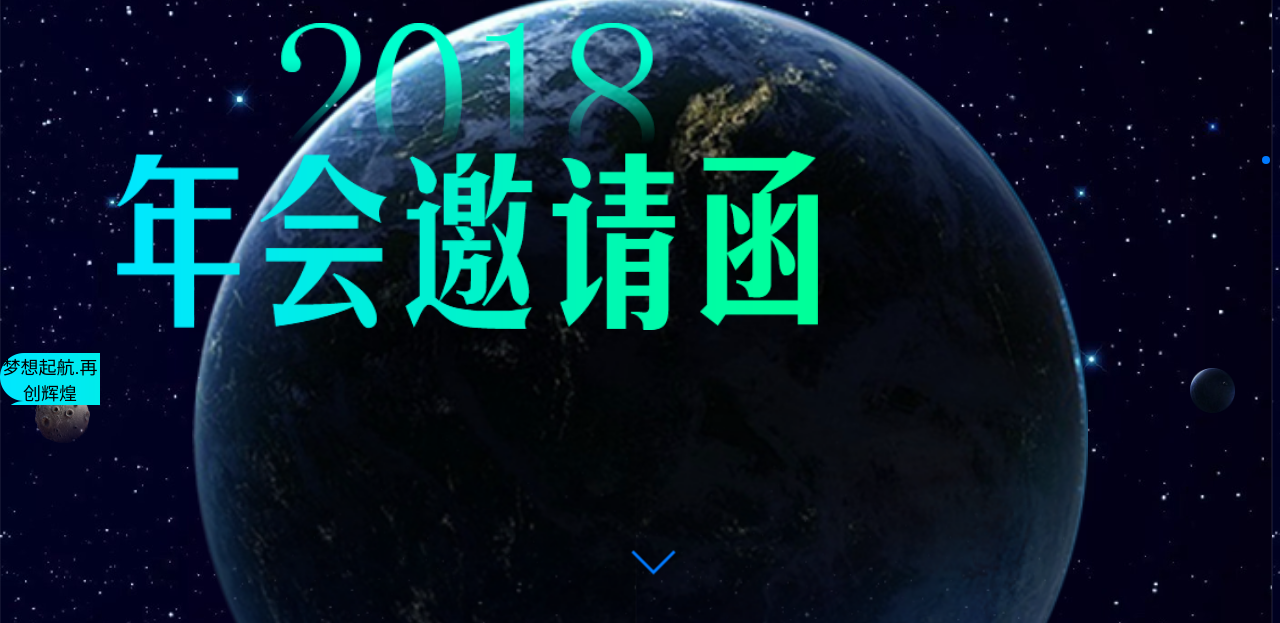
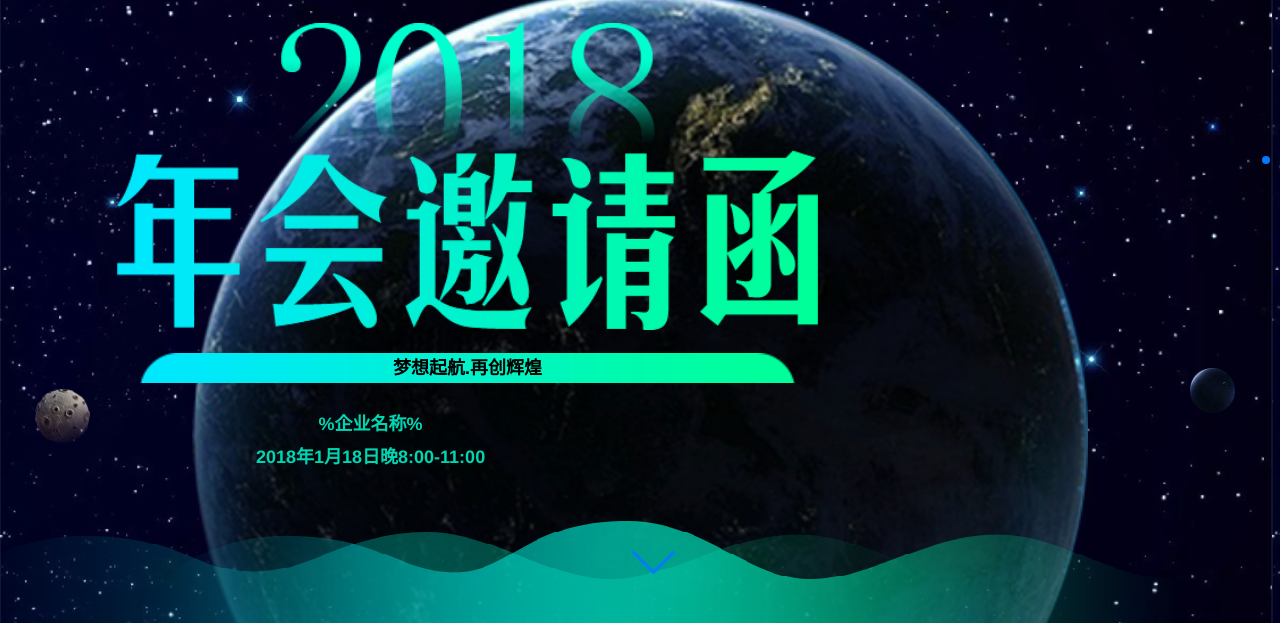
Before and after one commit to jiayunchang1/jiayunchang1.github.io, a plain HTML site: page swiper/index.html in a window 1280 px wide. Shown: the part 177-800 px from the top of the page. Drawn offline with nearby package versions, Linux system fonts and the light colour scheme.

Commit message:
第一页

```diff
--- a/swiper/css/style.css
+++ b/swiper/css/style.css
@@ -64,7 +64,7 @@ body {
     top: 165px;
     left: 15%;
 }
-
+/* main */
 .s1 .main{
     top: 200px;
     position: absolute;
@@ -77,7 +77,31 @@ body {
 .s1 .main img:nth-of-type(2){
     width: 75%;
 }
-.main p{
+.main .p{
     background-image: url("../img/9.png");
-    width: 100px;
+    background-size: 100%;
+    width: 70%;
+    font-weight: bolder;
+    line-height: 30px;
+    margin-left: 15%;
 }
+/* footer*/
+
+.footer{
+    position: absolute;
+    top: 72%;
+    left: 20%;
+}
+.footer p{
+    color: #00d7b2;
+    font-weight: bolder;
+    line-height: 15px;
+}
+.footer img {
+    position: absolute;
+    bottom: -170px;
+    left: -100px;
+}
+.footer img:nth-of-type(1){
+    left: -300px;
+}
--- a/swiper/index.html
+++ b/swiper/index.html
@@ -29,11 +29,13 @@
                 <div class="main">
                     <img src="img/7.png" alt="">
                     <img src="img/8.png" alt="">
-                    <p>梦想起航.再创辉煌</p>
+                    <p class="p">梦想起航.再创辉煌</p>
                 </div>
-                <div class="footer" style="display: none">
+                <div class="footer">
                     <p>%企业名称%</p>
                     <p>2018年1月18日晚8:00-11:00</p>
+                    <img src="img/10.png" alt="">
+                    <img src="img/11.png" alt="">
                 </div>
             </div>
         </div>
```
